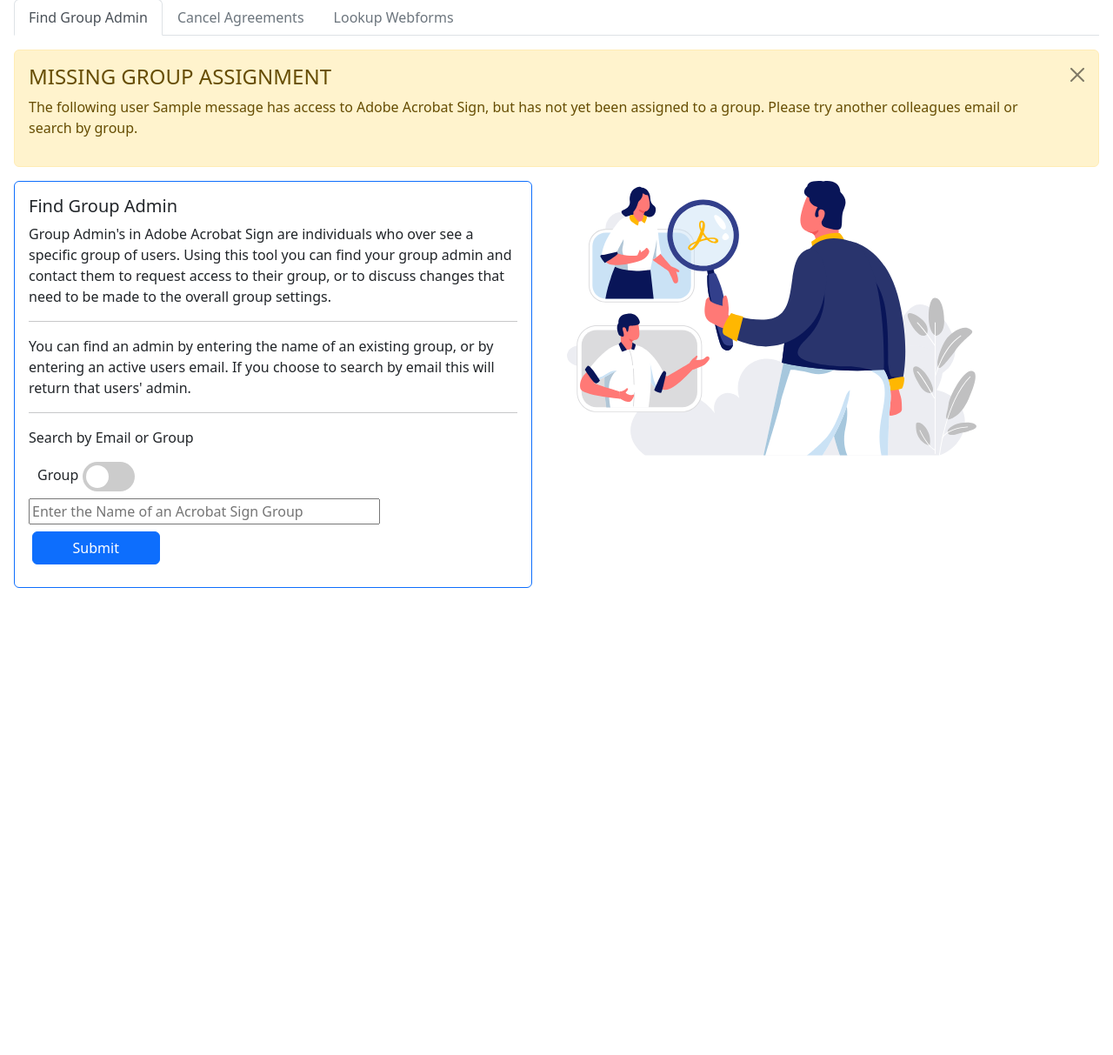
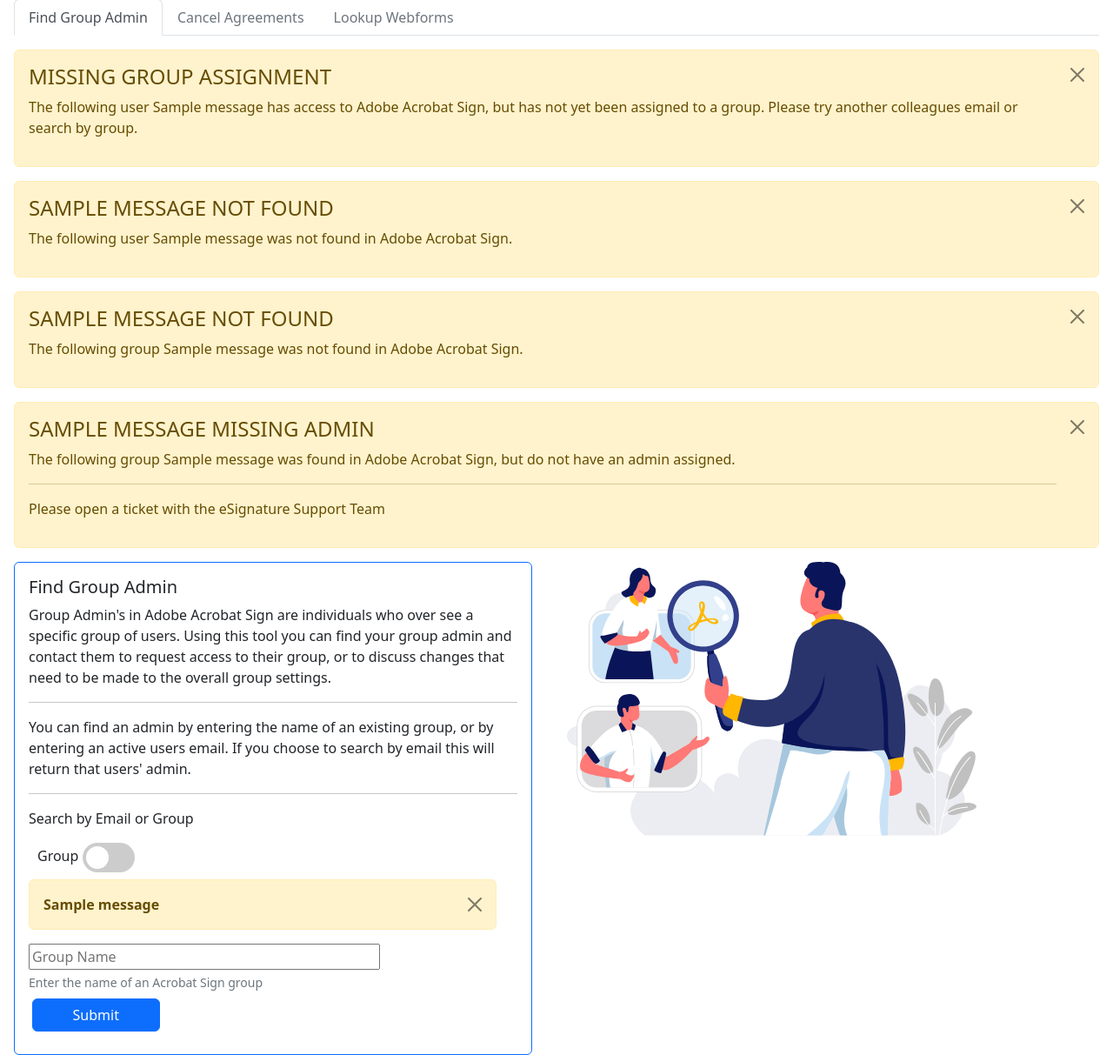
Before and after one commit to mcneece/eSignature-Portal, a Flask app: page /find-admin in a window 1280 px wide. Shown: the part 190-1403 px from the top of the page at 87% size. Before the commit the page ends 866 px from the top, so only its background shows below. Run offline with Flask 2, Linux system fonts and the light colour scheme; one stand-in notice (Sample message) is shown; parts of the project's set-up code (start-up, migrations or seed data) failed here and were passed over.

Commit message:
Updates to Find Admin

```diff
--- a/app/static/js/find-admin.js
+++ b/app/static/js/find-admin.js
@@ -8,6 +8,8 @@ function toggleSlider() {
 
     var grouplabel = document.getElementById("group_label");
     var emaillabel = document.getElementById("email_label");
+    var emailtext = document.getElementById("emailHelp")
+    var grouptext = document.getElementById("GroupHelp")
 
     // If the checkbox is checked, display the output text
     if (checkBox.checked == false){
@@ -15,10 +17,14 @@ function toggleSlider() {
       searchgroup.style.display = "inline-block";
       emaillabel.style.display = "none";
       grouplabel.style.display = "inline-block";
+      emailtext.style.display = "none";
+      grouptext.style.display = "inline-block";
     } else {
       searchemail.style.display = "inline-block";
       searchgroup.style.display = "none";
       emaillabel.style.display = "inline-block";
       grouplabel.style.display = "none";
+      emailtext.style.display = "inline-block";
+      grouptext.style.display = "none";
     }
   }
--- a/app/templates/client/admin_lookup.html
+++ b/app/templates/client/admin_lookup.html
@@ -22,6 +22,53 @@
 {% endif %}
 {% endwith %}
 
+<!--Flask Flash Message 'Group Not Found'-->
+{% with messages = get_flashed_messages(category_filter=["emailNotFound"]) %}
+{% if messages %}
+{% for message in messages %}
+<div class="alert alert-warning alert-dismissible fade show mx-3" role="alert">
+  <div class="alert-heading align-items-center">
+    <h4 style="text-transform: uppercase; position: relative;">{{ message }} Not Found</h4>
+  </div>
+  <button type="button" class="btn-close" data-bs-dismiss="alert" aria-label="Close"></button>
+  <p>The following user {{ message }} was not found in Adobe Acrobat Sign.</p>
+</div>
+{% endfor %}
+{% endif %}
+{% endwith %}
+
+<!--Flask Flash Message 'Group Not Found'-->
+{% with messages = get_flashed_messages(category_filter=["groupNotFound"]) %}
+{% if messages %}
+{% for message in messages %}
+<div class="alert alert-warning alert-dismissible fade show mx-3" role="alert">
+  <div class="alert-heading align-items-center">
+    <h4 style="text-transform: uppercase; position: relative;">{{ message }} Not Found</h4>
+  </div>
+  <button type="button" class="btn-close" data-bs-dismiss="alert" aria-label="Close"></button>
+  <p>The following group {{ message }} was not found in Adobe Acrobat Sign.</p>
+</div>
+{% endfor %}
+{% endif %}
+{% endwith %}
+
+<!--Flask Flash Message 'Group Not Found'-->
+{% with messages = get_flashed_messages(category_filter=["noAdmin"]) %}
+{% if messages %}
+{% for message in messages %}
+<div class="alert alert-warning alert-dismissible fade show mx-3" role="alert">
+  <div class="alert-heading align-items-center">
+    <h4 style="text-transform: uppercase; position: relative;">{{ message }} Missing Admin</h4>
+  </div>
+  <button type="button" class="btn-close" data-bs-dismiss="alert" aria-label="Close"></button>
+  <p>The following group {{ message }} was found in Adobe Acrobat Sign, but do not have an admin assigned.</p>
+  <hr>
+  <p>Please open a ticket with the eSignature Support Team</p>
+</div>
+{% endfor %}
+{% endif %}
+{% endwith %}
+
 <!--Success Alert-->
 {{ alert|safe }}
 {% for i in admindict: %}
@@ -36,6 +83,8 @@
 </ul>
 </div>
 </div>
+
+
 <div class="row">
   <div class="col-sm-6">
     <div class="card border-primary mx-3 h-100">
@@ -64,12 +113,31 @@
             </div>
             <div class="row mt-2">
               <div align="left">
-                <input type="search" id="mySearch" style="display: none;" spellcheck="false"
-                  placeholder="Enter a Colleagues Email Address" class="w-75" data-bs-toggle="tooltip"
+
+                <!--Flash Message (email validation)-->
+                {% with messages = get_flashed_messages(category_filter=["email"]) %}
+                {% if messages %}
+                {% for message in messages %}
+                <div class="alert alert-warning alert-dismissible fade show" role="alert">
+                  <strong>{{ message }}</strong>
+                  <button type="button" class="btn-close" data-bs-dismiss="alert" aria-label="Close"></button>
+                </div>
+                {% endfor %}
+                {% endif %}
+                {% endwith %}
+
+                <input type="email" id="mySearch" style="display: none;" spellcheck="false"
+                  placeholder="colleague@example.com" class="w-75" data-bs-toggle="tooltip"
                   data-bs-placement="top" data-bs-custom-class="custom-tooltip"
                   title="This top tooltip is themed via CSS variables." name="email" />
+                <div id="emailHelp" class="form-text" style="display: none;">
+                    Enter a colleagues email address!
+                </div>
                 <input type="search" id="mySearch2" spellcheck="false" class="w-75"
-                  placeholder="Enter the Name of an Acrobat Sign Group" name="group" />
+                  placeholder="Group Name" name="group" />
+                <div id="GroupHelp" class="form-text">
+                  Enter the name of an Acrobat Sign group
+                </div>
               </div>
             </div>
             <button type="submit" class="btn btn-primary float-start w-25 mt-2 ms-3">Submit</button>
--- a/app/views.py
+++ b/app/views.py
@@ -1,9 +1,10 @@
-from app import app # for running Flask app
-from flask import render_template, request, redirect, flash # for running python Flask app
+from app import app  # for running Flask app
+# for running python Flask app
+from flask import render_template, request, redirect, flash
 
 # Modules are not running when seperated in a different python file
-import requests # for making API call to Adobe
-import json # for capturing JSON data in Adobe API calls
+import requests  # for making API call to Adobe
+import json  # for capturing JSON data in Adobe API calls
 import pandas as pd  # for reading csv files (domains, AD group)
 
 # Start of Modules____________________________________________________________________________________
@@ -73,7 +74,8 @@ class AcrobatData(object):
 
         payload = {}
         headers = {
-            'x-email': userinput, #email is required in the header to only retrieve data for that specific email
+            # email is required in the header to only retrieve data for that specific email
+            'x-email': userinput,
             'Authorization': self.bearer_id
         }
         response = requests.request("GET", url, headers=headers, data=payload)
@@ -86,7 +88,8 @@ class AcrobatData(object):
         # If response is not 404 and still not 200 then print code: and message: provided by adobe to console
         elif response.status_code != 200:
             # print error to log
-            print("users/userByEmail Response Error:",jsondata["code"], jsondata["message"])
+            print("users/userByEmail Response Error:",
+                  jsondata["code"], jsondata["message"])
             # Alert User in UI
             return False, "users/userByEmail Response Error: "+jsondata["code"]+": "+jsondata["message"], "alert"
         # response was 200 (email was found) return True and user's ID
@@ -115,7 +118,8 @@ class AcrobatData(object):
             print("users/userByEmail Response Error:",
                   jsondata["code"], jsondata["message"])
             # Flash error message to UI for user
-            flash("users/userByEmail Response Error: "+jsondata["code"]+": "+jsondata["message"], "alert")
+            flash("users/userByEmail Response Error: " +
+                  jsondata["code"]+": "+jsondata["message"], "alert")
             return redirect(request.url)
 
         groupinfo = jsondata["groupInfoList"]
@@ -144,7 +148,8 @@ class AcrobatData(object):
             print("groups/"+groupID+"/users Response Error:",
                   jsondata["code"], jsondata["message"])
             # Flash error message to user in UI
-            flash("groups/"+groupID+"/users Response Error: "+jsondata["code"]+": "+jsondata["message"], "alert")
+            flash("groups/"+groupID+"/users Response Error: " +
+                  jsondata["code"]+": "+jsondata["message"], "alert")
             return redirect(request.url)
 
         # Creates a dictionary for grabing admins:
@@ -194,15 +199,14 @@ class AcrobatData(object):
             print("users/userByEmail Response Error:",
                   jsondata["code"], jsondata["message"])
             # Alert UI with error
-            flash("users/userByEmail Response Error: "+jsondata["code"]+": "+jsondata["message"])
-            return redirect(request.url)
+            return False, "users/userByEmail Response Error: "+jsondata["code"]+": "+jsondata["message"]
 
         groupID = ""
 
         for i in jsondata["groupInfoList"]:
             if groupName.lower() == i["groupName"].lower():
                 groupID = i["groupId"]
-        return groupID
+        return True, groupID
     # End of Find Admin Modules++++++++++++++++++++++++++++++++++++++++++++++++++++++++++++++++++++++++++++++++++++++++++++++++++++++
 # End of modules __________________________________________________________________________________________________________________________________________________
 
@@ -227,7 +231,8 @@ def signcheck():
 
         print("Access Check", userinput)
         # Step 1: Email Validation, this check will verify if the user input is a valid email
-        bool, message = ad.emailvalidation(userinput) #Bool is True if all email validation passed otherwise false, if True message = None, if False message has error for Flask Flash
+        # Bool is True if all email validation passed otherwise false, if True message = None, if False message has error for Flask Flash
+        bool, message = ad.emailvalidation(userinput)
         if bool == True:  # Runs email through function that checks if it is formatted correctly, if so returns True, if not returns error message
             # Step 2: Adobe Acrobat Sign Access Check, this check will look through a list of users in Adobe sign that are active and validate if the user input email is part of that list
             # Returns True and user ID if their is a match, returns False and an error message if API call issue, return False and None if the email wasn't found
@@ -265,14 +270,14 @@ def signcheck():
                     print("Not in AD Group")
                     flash(userinput, "adFail")
                     return redirect(request.url)
-            else: # Error API call GET /user/userByEmail
+            else:  # Error API call GET /user/userByEmail
                 print("Error with API call GET /users/userByEmail")
                 flash(userId_message, "alert")
                 redirect(request.url)
         # Step 1 Failed: users domain is not claimed in the UHG console
         elif bool == None:
             print("Failed domain check")
-            flash(message,"domain_fail")
+            flash(message, "domain_fail")
             return redirect(request.url)
         # Step 1 Failed: User inputed email in a invalid format
         else:
@@ -303,8 +308,8 @@ def findadmin():
             # If the user submited information in the email search run email search code:
             if len(email) > len(group):
                 # Step 1: Email Validation, this check will verify if the user input is a valid email
-                result, domain = ad.emailvalidation(email)
-                if result == True:  # Runs email through function that checks if it is formatted correctly, if so returns True, if not returns error message
+                bool, message = ad.emailvalidation(email)
+                if bool == True:  # Runs email through function that checks if it is formatted correctly, if so returns True, if not returns error message
                     # Step 2: Adobe Acrobat Sign Access Check, this check will look through a list of users in Adobe sign that are active and validate if the user input email is part of that list
                     # Returns True and user ID if their is a match, returns false if their isn't a match
                     result, userId = ad.acrobatSignAccessCheck(email)
@@ -329,42 +334,48 @@ def findadmin():
                             # Create a dictionary of admin and render it to the HTML file
                             for i in groupnameandid:  # For each group and id in the list merge the admins from that group to a dictionary
                                 # using the group ID, this call runs an API call to capture all users in that group and creates a list of admins to return
-                                admindict = admindict | ad.usersInGroup(i[1], i[0])
-                            print(admindict)
+                                admindict = admindict | ad.usersInGroup(
+                                    i[1], i[0])
+                            print("Email: Success")
                             alert = "<div align=\"left\" class=\"alert alert-success alert-dismissible fade show mx-3\" role=\"alert\"><div><svg style=\"display:inline\" class=\"bi flex-shrink-0 me-2 mb-2\" width=\"24\" height=\"24\" role=\"img\" aria-label=\"Success:\"><use xlink:href=\"#check-circle-fill\" /></svg><h4 style=\"display:inline\" class=\"alert-heading pt-2\">Admin's Found!</h4></div><button type=\"button\" class=\"btn-close\" data-bs-dismiss=\"alert\" aria-label=\"Close\"></button><p>Please contact one of the following admins to get added to your group:</p><ul>"
                             return render_template("client/admin_lookup.html", alert=alert, admindict=admindict)
                     # Step 1 Failed: User does not have an Acrobat Sign Account
                     else:
-                        alert = "<div class=\"alert alert-danger alert-dismissible fade show mx-3\" role=\"alert\"><div><svg style=\"display:inline\" class=\"bi flex-shrink-0 me-2 mb-2\" width=\"24\" height=\"24\" role=\"img\" aria-label=\"Danger:\"><use xlink:href=\"#exclamation-triangle-fill\"/></svg><h4 style=\"display:inline\" class=\"alert-heading pt-2\">No Account Found</h4></div><button type=\"button\" class=\"btn-close\" data-bs-dismiss=\"alert\" aria-label=\"Close\"></button><p>The following email <strong>" + \
-                            email+"</strong> does not have an account in Adobe Acrobat Sign.</p><p class=\"mb-1\">Please try a different colleague email.</p></div>"
-                        print("Failed: No Account For Colleague")
-                        return render_template("client/admin_lookup.html", alert=alert)
+                        print("Email: No Account Found")
+                        flash(email, "emailNotFound")
+                        return redirect(request.url)
                 # Step 1 Failed: users domain is not claimed in the UHG console
-                elif result == "invalid_domain":
+                elif bool == "invalid_domain":
                     alert = "<div align=\"left\" class=\"alert alert-danger alert-dismissible fade show mx-3\" role=\"alert\"><div><svg style=\"display:inline\" class=\"bi flex-shrink-0 me-2 mb-2\" width=\"24\" height=\"24\" role=\"img\" aria-label=\"Danger:\"><use xlink:href=\"#exclamation-triangle-fill\"/></svg><h4 style=\"display:inline\" class=\"alert-heading pt-2\">Unclaimed Domain</h4></div><button type=\"button\" class=\"btn-close\" data-bs-dismiss=\"alert\" aria-label=\"Close\"></button><p>The following domain <strong>" + \
-                        domain+"</strong> is not a claimed domain in UHG's Adobe Console.</p><p class=\"mb-1\">Currently only users with claimed domains can be provisioned in Adobe Acrobat Sign, because of this <strong>" + \
+                        message+"</strong> is not a claimed domain in UHG's Adobe Console.</p><p class=\"mb-1\">Currently only users with claimed domains can be provisioned in Adobe Acrobat Sign, because of this <strong>" + \
                             email+"</strong> does not have an active account in Adobe Acrobat Sign.</p></div>"
                     print("Access Check: Unclaimed Domain")
                     return render_template("client/admin_lookup.html", alert=alert)
                 else:
-                    print("Need to add code at end of admin lookup module")
-            # If the user submited information in the group search run group search code:
+                    print("Invalid email format")
+                    flash(message, "email")
+                    return redirect(request.url)
             else:
-                groupid = ad.grouplist(group)
-                if groupid != "":
-                    # using the group ID, this call runs an API call to capture all users in that group and creates a dictionary of admins to return
-                    admindict = ad.usersInGroup(groupid, group)
-                    if len(admindict[group]) != 0:
-                        print(admindict)
-                        alert = "<div align=\"left\" class=\"alert alert-success alert-dismissible fade show mx-3\" role=\"alert\"><div><svg style=\"display:inline\" class=\"bi flex-shrink-0 me-2 mb-2\" width=\"24\" height=\"24\" role=\"img\" aria-label=\"Success:\"><use xlink:href=\"#check-circle-fill\" /></svg><h4 style=\"display:inline\">Admin's Found!</h4></div><button type=\"button\" class=\"btn-close\" data-bs-dismiss=\"alert\" aria-label=\"Close\"></button><p class=\"ms-4\">Please contact one of the following admins to get added to your group, or make changes to your group settings.</p><ul>"
-                        return render_template("client/admin_lookup.html", alert=alert, admindict=admindict)
+                result, groupid = ad.grouplist(group)
+                if result == True:
+                    if groupid != "":
+                        # using the group ID, this call runs an API call to capture all users in that group and creates a dictionary of admins to return
+                        admindict = ad.usersInGroup(groupid, group)
+                        if len(admindict[group]) != 0:
+                            print(admindict)
+                            alert = "<div align=\"left\" class=\"alert alert-success alert-dismissible fade show mx-3\" role=\"alert\"><div><svg style=\"display:inline\" class=\"bi flex-shrink-0 me-2 mb-2\" width=\"24\" height=\"24\" role=\"img\" aria-label=\"Success:\"><use xlink:href=\"#check-circle-fill\" /></svg><h4 style=\"display:inline\">Admin's Found!</h4></div><button type=\"button\" class=\"btn-close\" data-bs-dismiss=\"alert\" aria-label=\"Close\"></button><p class=\"ms-4\">Please contact one of the following admins to get added to your group, or make changes to your group settings.</p><ul>"
+                            return render_template("client/admin_lookup.html", alert=alert, admindict=admindict)
+                        else:
+                            print("Group: No Admin For this group")
+                            flash(group, "noAdmin")
+                            return redirect(request.url)
                     else:
-                        alert = "<div class=\"alert alert-warning alert-dismissible fade show mx-3\" role=\"alert\"><div><svg style=\"display:inline\" class=\"bi flex-shrink-0 me-2 mb-2\" width=\"24\" height=\"24\" role=\"img\" aria-label=\"Warning:\"><use xlink:href=\"#exclamation-triangle-fill\"/></svg><h4 style=\"display:inline\" class=\"alert-heading pt-2\">Admin Not Found</h4></div><button type=\"button\" class=\"btn-close\" data-bs-dismiss=\"alert\" aria-label=\"Close\"></button><p>The following group <strong>" + \
-                            group+"</strong> does exist, but there is currently not an admin.</p><p>Please <a href=\"/find-admin\" class=\"alert-link\">open a ticket</a>with the eSignature Support Team to resolve. Or try using another group name or search by email.</p></div>"
+                        print("Group: No Account Found")
+                        flash(group, "groupNotFound")
+                        return redirect(request.url)
                 else:
-                    alert = "<div class=\"alert alert-warning alert-dismissible fade show mx-3\" role=\"alert\"><div><svg style=\"display:inline\" class=\"bi flex-shrink-0 me-2 mb-2\" width=\"24\" height=\"24\" role=\"img\" aria-label=\"Warning:\"><use xlink:href=\"#exclamation-triangle-fill\"/></svg><h4 style=\"display:inline\" class=\"alert-heading pt-2\">Group Not Found</h4></div><button type=\"button\" class=\"btn-close\" data-bs-dismiss=\"alert\" aria-label=\"Close\"></button><p>The following group <strong>" + \
-                        group+"</strong> does not exist in UHG's Acobat Sign account.</p><p>Try using another group name or search by email.</div>"
-                    return render_template("client/admin_lookup.html", alert=alert)
+                    flash(groupid, "alert")
+                    return redirect(request.url)
     return render_template("client/admin_lookup.html")
 # End Find Admin Page_________________________________________________________________________________________________________________________________________________
 
@@ -396,6 +407,7 @@ def cancelnator():
 
     return render_template("client/cancelnator.html")
 
+
 @app.route("/open-ticket")
 def openticket():
     "This is the weppage users will visit to open one of the following tickets (Incident, Net New, Enhancement)"
```
